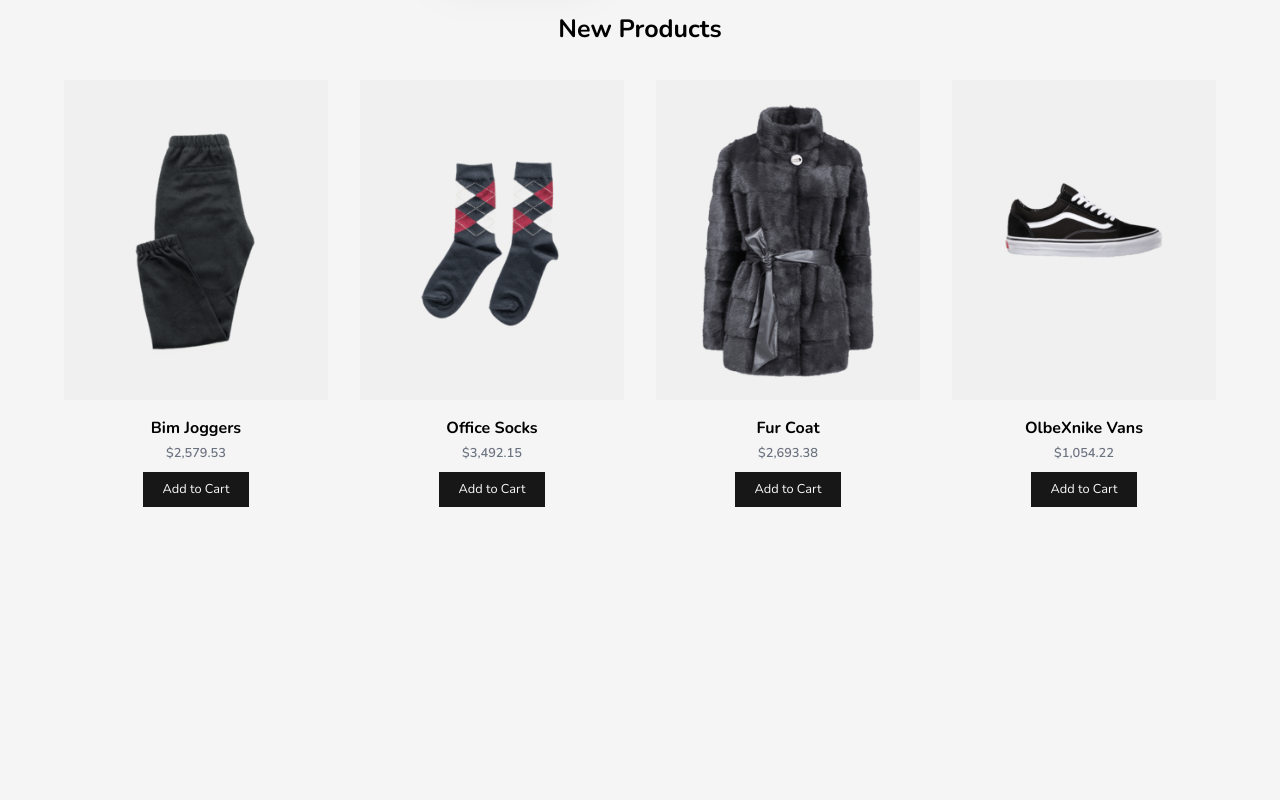
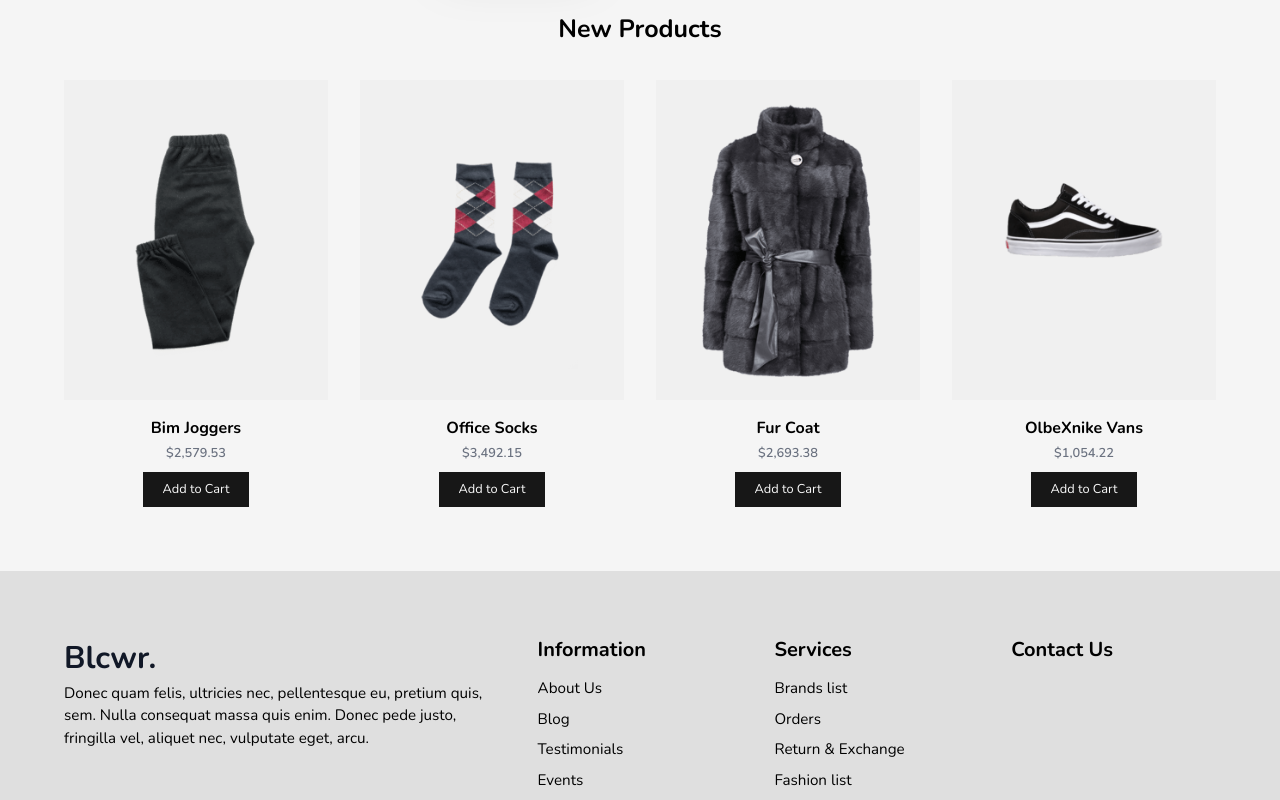
Before and after one commit to adelaw22/typescript-simple-store, a React (Vite) app: page / in a window 1280 px wide. Shown: the part 1964-2764 px from the top of the page. Before the commit the page ends 2535 px from the top, so only its background shows below. Built offline with nearby package versions, Linux system fonts and the light colour scheme.

Commit message:
add footer to the application

```diff
--- a/src/components/footerSect/footer.tsx
+++ b/src/components/footerSect/footer.tsx
@@ -1,10 +1,33 @@
 import React from 'react'
 import PageContainer from '../PageContainer'
+import FooterLink from './footerLink'
+
+const FooterStyle = {
+  linkHeaderStyle: "text-xl font-bold mb-3"
+}
+
+const infoLinks = ["About Us", "Blog", "Testimonials", "Events"]
+
+const serviceLinks = ["Brands list", "Orders", "Return & Exchange", "Fashion list"]
 
 const footerSect = () => {
   return (
-    <div>
-      <PageContainer>
+    <div className='w-full bg-[#DFDFDF] pt-16'>
+      <PageContainer containerStyle='grid grid-cols-5 gap-x-8 [&>*:nth-child(1)]:col-span-2'>
+         <div>
+            <span className='text-3xl font-bold text-gray-900 mb-4'>Blcwr.</span>
+            <p className='text-base font-normal'>Donec quam felis, ultricies nec, pellentesque eu, pretium quis, sem. Nulla consequat massa quis enim. Donec pede justo, fringilla vel, aliquet nec, vulputate eget, arcu.</p>
+         </div>
+
+          {/* Information Links */}
+          <FooterLink linkHeader="Information" linkItem={infoLinks}/>
+
+          {/* Service Links */}
+          <FooterLink linkHeader="Services" linkItem={serviceLinks}/>
+
+          <div>
+            <p className={FooterStyle.linkHeaderStyle}>Contact Us</p>
+          </div>
 
       </PageContainer>
     </div>
--- /dev/null
+++ b/src/components/footerSect/footerLink.tsx
@@ -0,0 +1,24 @@
+import React from 'react'
+import { Link } from 'react-router-dom'
+
+interface IFooterLink{
+    linkItem: string[];
+    linkHeader: string;
+}
+
+const footerLink = ({linkItem, linkHeader}: IFooterLink) => {
+  return (
+    <div>
+        <p className='text-xl font-bold mb-3'>{linkHeader}</p>
+        {linkItem.map((item: string, i: any)=>(
+            <Link key={i} to="#">
+                <p className='text-base mb-2 hover:text-neutral-500'>{item}</p>
+            </Link>
+        ))
+        }
+
+    </div>
+  )
+}
+
+export default footerLink
```
